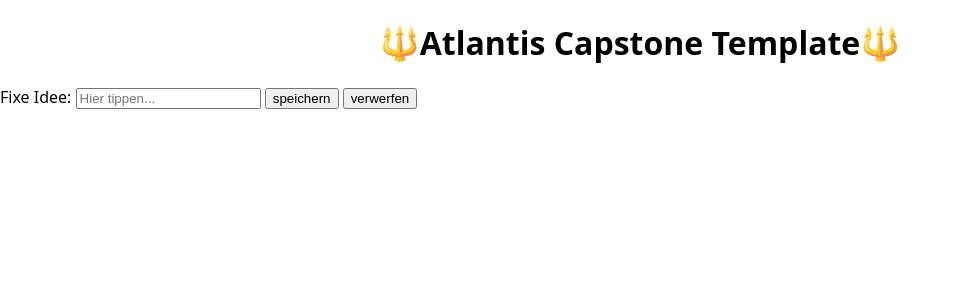
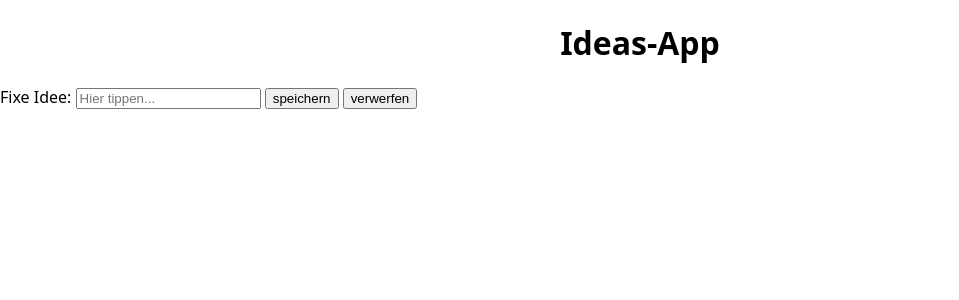
Before and after one commit to NinaBusz/Capstone-Project, a Next.js app: page / in a window 1280 px wide. Shown: the top 300 px of the page, without its empty margins (0-959 px from the left). Built offline with nearby package versions, Linux system fonts and the light colour scheme.

Commit message:
change heading

```diff
--- a/pages/index.js
+++ b/pages/index.js
@@ -4,7 +4,7 @@ import Ideasform from "../components/Ideasform";
 export default function Home() {
   return (
     <main>
-      <Heading>🔱Atlantis Capstone Template🔱</Heading>
+      <Heading>Ideas-App</Heading>
       <Ideasform />
     </main>
   );
```
